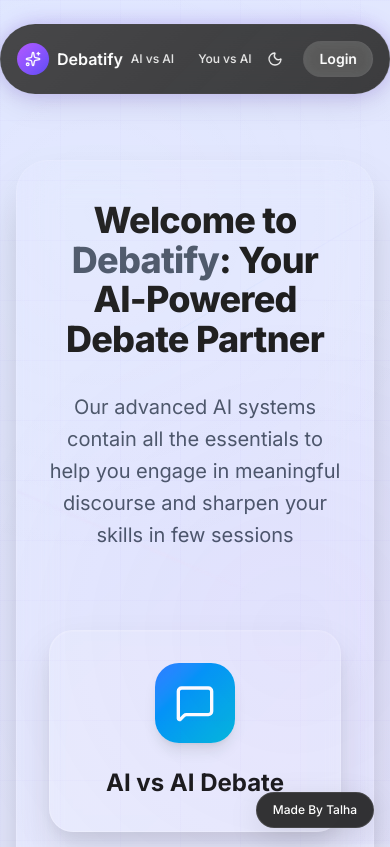
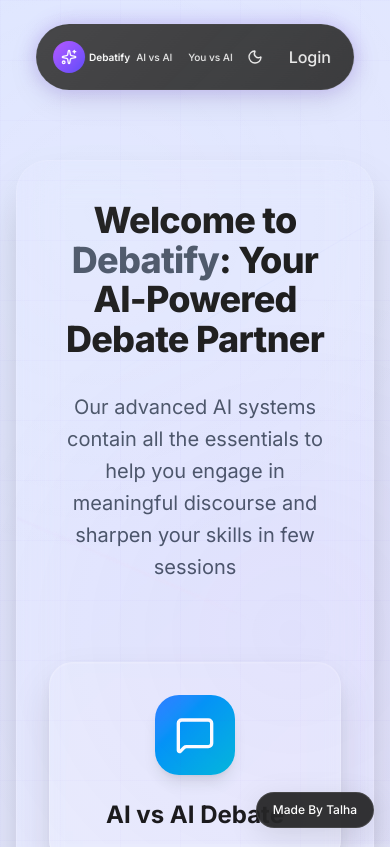
Before and after one commit to talhanizam/Debatify, a Next.js app: page / in a window 390 px wide. Shown: the top 847 px of the page. Built offline with nearby package versions, Linux system fonts and the light colour scheme; no server answers.

Commit message:
mobile responsiveness

```diff
--- a/src/app/page.tsx
+++ b/src/app/page.tsx
@@ -130,10 +130,10 @@ const handleSendMessage = async () => {
 
       {/* Floating Navigation */}
       <nav className="fixed top-6 left-1/2 transform -translate-x-1/2 z-50">
-        <div className={`glass-nav soft-glow rounded-full px-8 py-4 relative ${isScrolled ? "compact" : ""}`}>
+<div className={`glass-nav soft-glow rounded-full px-4 py-2 sm:px-6 sm:py-3 md:px-8 md:py-4 relative ${isScrolled ? "compact" : ""}`}>
           <div className="flex items-center justify-between transition-all duration-300">
             {/* Logo - Always visible */}
-            <div className="flex items-center space-x-2">
+            <div className="flex items-center gap-1 md:gap-4 transition-all duration-300 text-[10px] sm:text-xs md:text-sm">
               <div className="w-8 h-8 bg-gradient-to-br from-purple-500 to-indigo-600 rounded-full flex items-center justify-center">
                 <Sparkles className="w-4 h-4 text-white" />
               </div>
@@ -142,26 +142,27 @@ const handleSendMessage = async () => {
 
             {/* Navigation Links - Hidden when scrolled */}
 <div
-  className={`flex items-center space-x-2 md:space-x-4 transition-all duration-300 ${
+  className={`flex items-center gap-1 md:gap-4 transition-all duration-300 text-[10px] sm:text-xs md:text-sm ${
     isScrolled ? "opacity-0 w-0 overflow-hidden" : "opacity-100"
   }`}
 >
   <button
     onClick={() => setMode("chat")}
-    className="text-xs md:text-sm text-white/90 hover:text-white transition-colors px-2 py-1 md:px-3 md:py-1.5 rounded-full hover:bg-white/10 font-medium whitespace-nowrap"
+    className="text-white/90 hover:text-white transition-colors px-1.5 py-1 md:px-3 md:py-1.5 rounded-full hover:bg-white/10 font-medium whitespace-nowrap"
+
   >
     AI vs AI
   </button>
   <button
     onClick={() => setMode("turn")}
-    className="text-xs md:text-sm text-white/90 hover:text-white transition-colors px-2 py-1 md:px-3 md:py-1.5 rounded-full hover:bg-white/10 font-medium whitespace-nowrap"
+    className="text-white/90 hover:text-white transition-colors px-1.5 py-1 md:px-3 md:py-1.5 rounded-full hover:bg-white/10 font-medium whitespace-nowrap"
   >
     You vs AI
   </button>
   {user && (
     <button
       onClick={() => setShowSaved(true)}
-      className="text-xs md:text-sm text-white/90 hover:text-white transition-colors px-2 py-1 md:px-3 md:py-1.5 rounded-full hover:bg-white/10 font-medium whitespace-nowrap"
+      className="text-white/90 hover:text-white transition-colors px-1.5 py-1 md:px-3 md:py-1.5 rounded-full hover:bg-white/10 font-medium whitespace-nowrap"
     >
       Saved
     </button>
@@ -191,7 +192,7 @@ const handleSendMessage = async () => {
               ) : (
                 <button
                   onClick={() => setShowLoginModal(true)}
-                  className="bg-white/20 hover:bg-white/30 text-white px-4 py-2 rounded-full text-sm font-semibold transition-all duration-300 backdrop-blur-sm whitespace-nowrap"
+                  className="text-white/90 hover:text-white transition-colors px-1.5 py-1 md:px-3 md:py-1.5 rounded-full hover:bg-white/10 font-medium whitespace-nowrap"
                 >
                   Login
                 </button>
@@ -242,7 +243,7 @@ const handleSendMessage = async () => {
           {!mode && (
             <>
               {/* Hero Section with Abstract Lines */}
-              <div className="text-center mb-20 animate-fade-in-up hero-abstract-lines relative">
+<div className="text-center mb-20 px-4 sm:px-6 animate-fade-in-up hero-abstract-lines relative">
 <h1 className="hero-title mb-8 relative z-10">
   Welcome to <span className="text-secondary">Debatify</span>: Your AI-Powered Debate Partner
 </h1>
@@ -310,9 +311,9 @@ const handleSendMessage = async () => {
                     </div>
 
                     {/* Feature Grid */}
-                    <div className="grid md:grid-cols-2 gap-12 max-w-6xl mx-auto">
+<div className="grid grid-cols-1 md:grid-cols-2 gap-8 md:gap-12 max-w-6xl mx-auto">
                       {/* AI vs AI Feature */}
-                      <div className="card-3d rounded-2xl p-8 bg-gradient-to-br from-blue-50/20 to-cyan-50/20 dark:from-blue-900/10 dark:to-cyan-900/10">
+                      <div className="card-3d rounded-2xl p-6 sm:p-8 bg-gradient-to-br from-blue-50/20 to-cyan-50/20 dark:from-blue-900/10 dark:to-cyan-900/10">
                         <div className="flex items-center space-x-4 mb-6">
                           <div className="w-12 h-12 bg-gradient-to-br from-blue-500 to-cyan-500 rounded-xl flex items-center justify-center">
                             <Users className="w-6 h-6 text-white" />
@@ -335,7 +336,7 @@ const handleSendMessage = async () => {
                       </div>
 
                       {/* You vs AI Feature */}
-                      <div className="card-3d rounded-2xl p-8 bg-gradient-to-br from-green-50/20 to-emerald-50/20 dark:from-green-900/10 dark:to-emerald-900/10">
+                      <div className="card-3d rounded-2xl p-6 sm:p-8 bg-gradient-to-br from-green-50/20 to-emerald-50/20 dark:from-green-900/10 dark:to-emerald-900/10">
                         <div className="flex items-center space-x-4 mb-6">
                           <div className="w-12 h-12 bg-gradient-to-br from-green-500 to-emerald-500 rounded-xl flex items-center justify-center">
                             <Brain className="w-6 h-6 text-white" />
@@ -356,7 +357,7 @@ const handleSendMessage = async () => {
                       </div>
 
                       {/* Additional Features */}
-                      <div className="card-3d rounded-2xl p-8 bg-gradient-to-br from-purple-50/20 to-pink-50/20 dark:from-purple-900/10 dark:to-pink-900/10">
+                      <div className="card-3d rounded-2xl p-6 sm:p-8 bg-gradient-to-br from-purple-50/20 to-pink-50/20 dark:from-purple-900/10 dark:to-pink-900/10">
                         <div className="flex items-center space-x-4 mb-6">
                           <div className="w-12 h-12 bg-gradient-to-br from-purple-500 to-pink-500 rounded-xl flex items-center justify-center">
                             <Lightbulb className="w-6 h-6 text-white" />
@@ -377,7 +378,7 @@ const handleSendMessage = async () => {
                         </div>
                       </div>
 
-                      <div className="card-3d rounded-2xl p-8 bg-gradient-to-br from-orange-50/20 to-red-50/20 dark:from-orange-900/10 dark:to-red-900/10">
+                      <div className="card-3d rounded-2xl p-6 sm:p-8 bg-gradient-to-br from-orange-50/20 to-red-50/20 dark:from-orange-900/10 dark:to-red-900/10">
                         <div className="flex items-center space-x-4 mb-6">
                           <div className="w-12 h-12 bg-gradient-to-br from-orange-500 to-red-500 rounded-xl flex items-center justify-center">
                             <TrendingUp className="w-6 h-6 text-white" />
```
